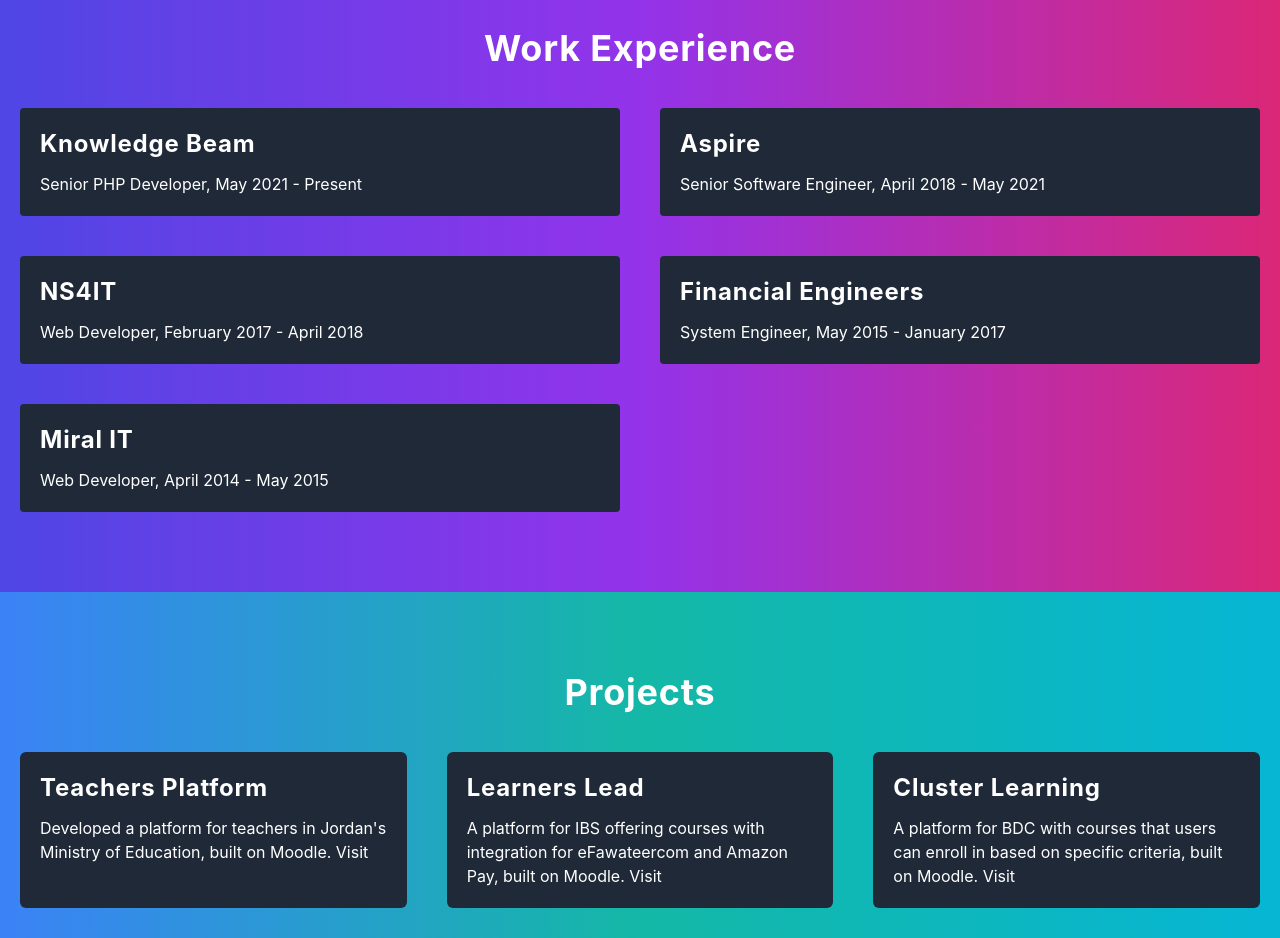
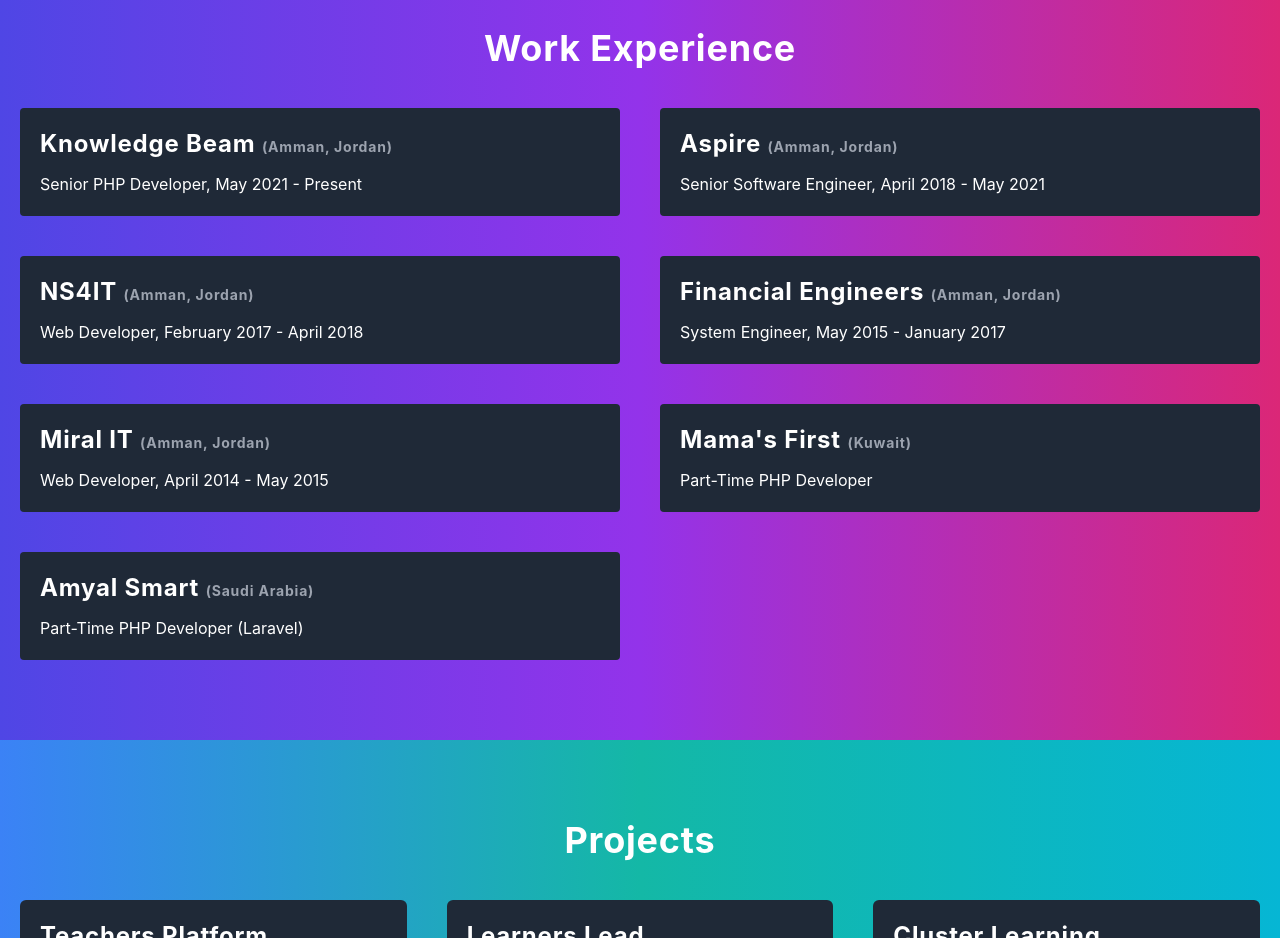
Before and after one commit to subhisuhad/portfolio, a plain HTML site: page index.html in a window 1280 px wide. Shown: the part 1100-2038 px from the top of the page. Drawn offline with nearby package versions, Linux system fonts and the light colour scheme.

Commit message:
-Add the part time work -Add location for all companies

```diff
--- a/index.html
+++ b/index.html
@@ -73,28 +73,38 @@
             <h2 class="text-4xl font-bold text-center mb-10">Work Experience</h2>
             <div class="grid grid-cols-1 md:grid-cols-2 gap-10">
                 <div class="p-5 bg-gray-800 rounded transition hover:bg-gray-700 transform hover:scale-105 hover:shadow-lg">
-                    <h3 class="text-2xl font-bold mb-3">Knowledge Beam</h3>
+                    <h3 class="text-2xl font-bold mb-3">Knowledge Beam <span class="text-sm text-gray-400">(Amman, Jordan)</span></h3>
                     <p>Senior PHP Developer, May 2021 - Present</p>
                 </div>
 
                 <div class="p-5 bg-gray-800 rounded transition hover:bg-gray-700 transform hover:scale-105 hover:shadow-lg">
-                    <h3 class="text-2xl font-bold mb-3">Aspire</h3>
+                    <h3 class="text-2xl font-bold mb-3">Aspire <span class="text-sm text-gray-400">(Amman, Jordan)</span></h3>
                     <p>Senior Software Engineer, April 2018 - May 2021</p>
                 </div>
 
                 <div class="p-5 bg-gray-800 rounded transition hover:bg-gray-700 transform hover:scale-105 hover:shadow-lg">
-                    <h3 class="text-2xl font-bold mb-3">NS4IT</h3>
+                    <h3 class="text-2xl font-bold mb-3">NS4IT <span class="text-sm text-gray-400">(Amman, Jordan)</span></h3>
                     <p>Web Developer, February 2017 - April 2018</p>
                 </div>
 
                 <div class="p-5 bg-gray-800 rounded transition hover:bg-gray-700 transform hover:scale-105 hover:shadow-lg">
-                    <h3 class="text-2xl font-bold mb-3">Financial Engineers</h3>
+                    <h3 class="text-2xl font-bold mb-3">Financial Engineers <span class="text-sm text-gray-400">(Amman, Jordan)</span></h3>
                     <p>System Engineer, May 2015 - January 2017</p>
                 </div>
 
                 <div class="p-5 bg-gray-800 rounded transition hover:bg-gray-700 transform hover:scale-105 hover:shadow-lg">
-                    <h3 class="text-2xl font-bold mb-3">Miral IT</h3>
+                    <h3 class="text-2xl font-bold mb-3">Miral IT <span class="text-sm text-gray-400">(Amman, Jordan)</span></h3>
                     <p>Web Developer, April 2014 - May 2015</p>
+                </div>
+
+                <div class="p-5 bg-gray-800 rounded transition hover:bg-gray-700 transform hover:scale-105 hover:shadow-lg">
+                    <h3 class="text-2xl font-bold mb-3">Mama's First <span class="text-sm text-gray-400">(Kuwait)</span></h3>
+                    <p>Part-Time PHP Developer</p>
+                </div>
+
+                <div class="p-5 bg-gray-800 rounded transition hover:bg-gray-700 transform hover:scale-105 hover:shadow-lg">
+                    <h3 class="text-2xl font-bold mb-3">Amyal Smart <span class="text-sm text-gray-400">(Saudi Arabia)</span></h3>
+                    <p>Part-Time PHP Developer (Laravel)</p>
                 </div>
             </div>
         </div>
```
Also changed, not shown: output.css.
